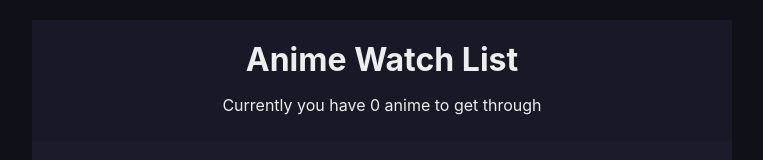
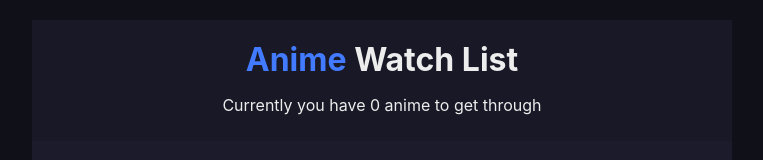
Before and after one commit to dev-xero/book-list-anime, a React (Create React App) app: page / in a window 1280 px wide. Shown: the top 160 px of the page, without its empty margins (258-1021 px from the left). Built offline with nearby package versions, Linux system fonts and the light colour scheme; the HTML template or start-up script is replaced by a standard one.

Commit message:
Updated Index CSS File

```diff
--- a/src/components/NavBar.jsx
+++ b/src/components/NavBar.jsx
@@ -6,7 +6,9 @@ const NavBar = () => {
 
   return (
     <div className="navbar">
-      <h1>Anime Watch List</h1>
+      <h1>
+        <span className="colored">Anime</span> Watch List
+      </h1>
       <p>Currently you have {books.length} anime to get through</p>
     </div>
   )
--- a/src/index.css
+++ b/src/index.css
@@ -25,6 +25,10 @@ body {
 
 .navbar h1 {
   margin: 10px 0;
+}
+
+.navbar h1 .colored {
+  color: hsl(222, 100%, 63%);
 }
 
 .book-list {
```
